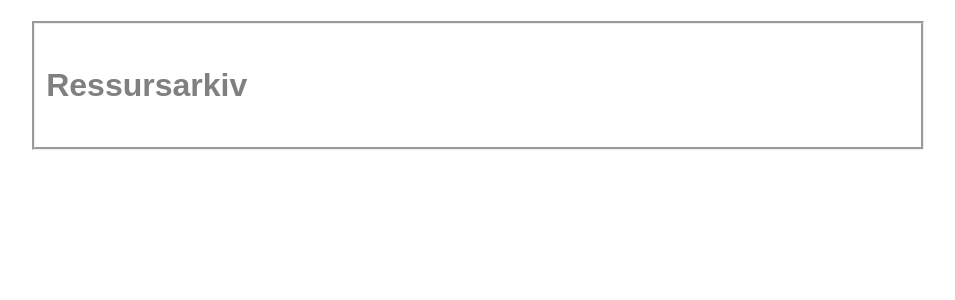
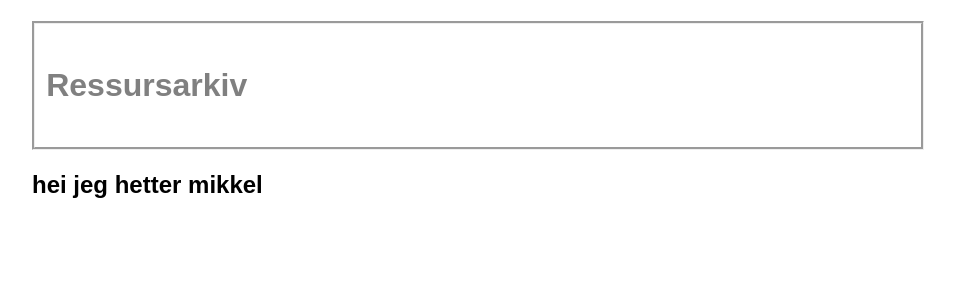
Before and after one commit to alexander0354/uin23ak3_resourceapp_group13, a React (Create React App) app: page / in a window 1280 px wide. Shown: the top 300 px of the page, without its empty margins (168-1123 px from the left). Built offline with nearby package versions, Linux system fonts and the light colour scheme.

Commit message:
hei jeg hetter mikkel

```diff
--- a/src/App.js
+++ b/src/App.js
@@ -6,6 +6,7 @@ function App() {
     <div>
       <header>
         <h1>Ressursarkiv</h1>
+        <h2>hei jeg hetter mikkel</h2>
       </header>
     </div>
   );
```
